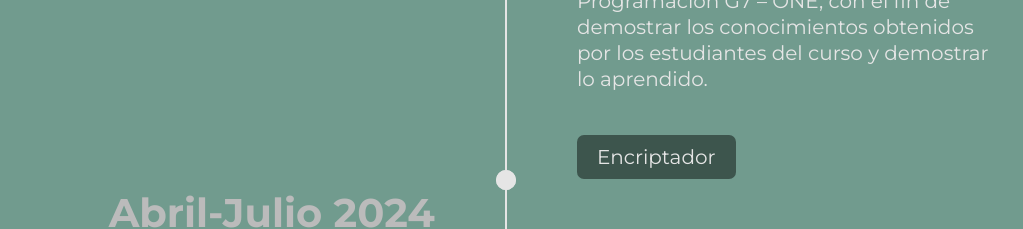
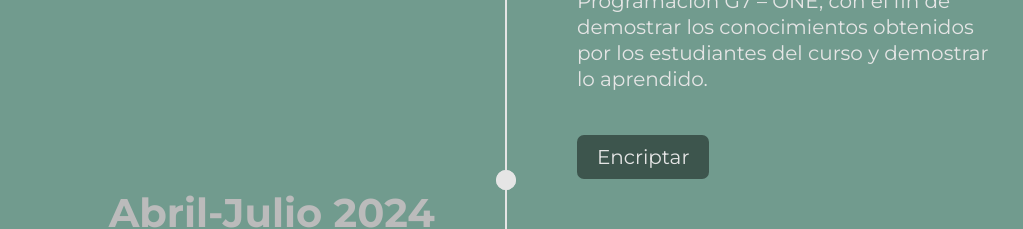
Before and after one commit to edubel26/InformacionLaboral, a plain HTML site: page index.html in a window 1280 px wide. Shown: the part 2860-3089 px from the top of the page, without its empty margins (124-1147 px from the left). Drawn offline with nearby package versions, Linux system fonts and the light colour scheme.

Commit message:
cambios en hoja de vida y encriptar

```diff
--- a/index.html
+++ b/index.html
@@ -237,7 +237,7 @@
                 conocimientos obtenidos por los estudiantes del curso y demostrar lo aprendido.
                 <br /><br /><br />
                 <a class="proyec-btn" href="https://proyecto-challenge-alura-latam.vercel.app/" target="_blank"
-                >Encriptador</a>
+                >Encriptar</a>
               </div>
             </div>
             <div class="experience experience_left">
```
Also changed, not shown: 1 other file.
